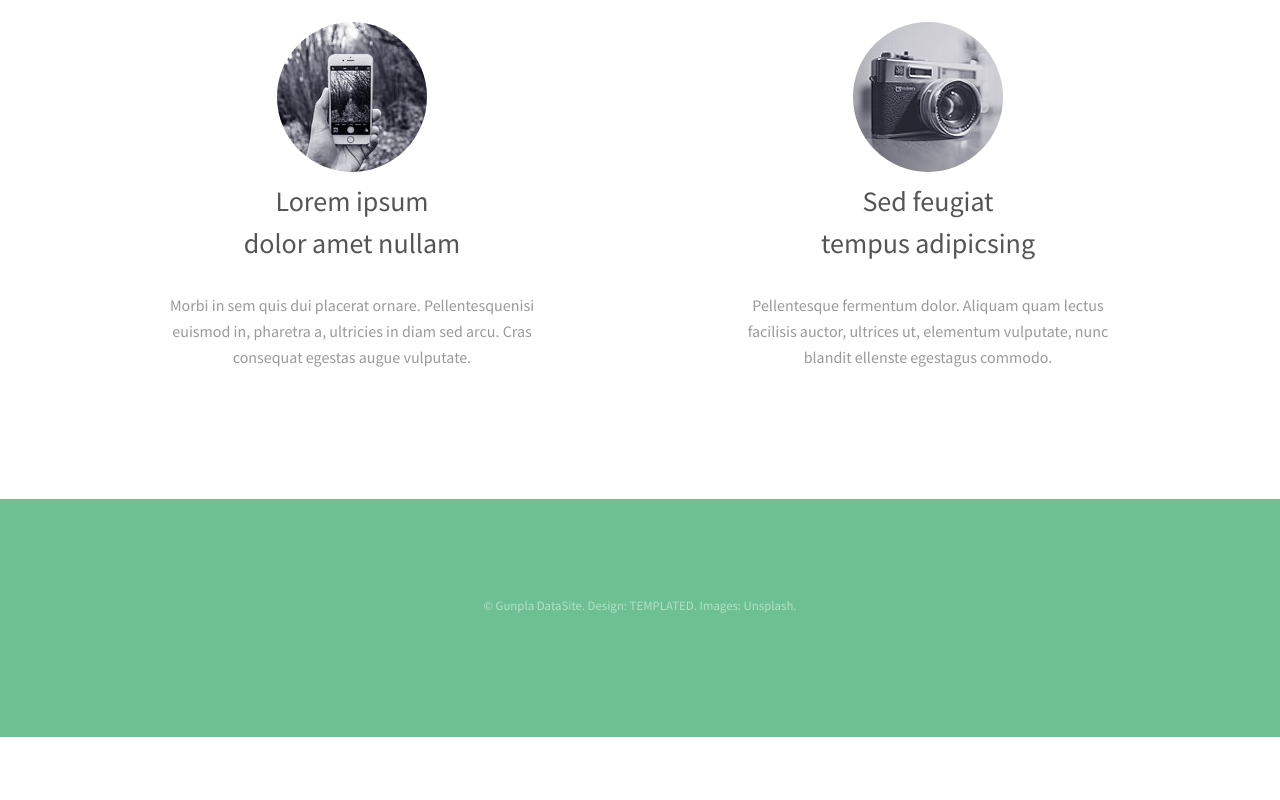
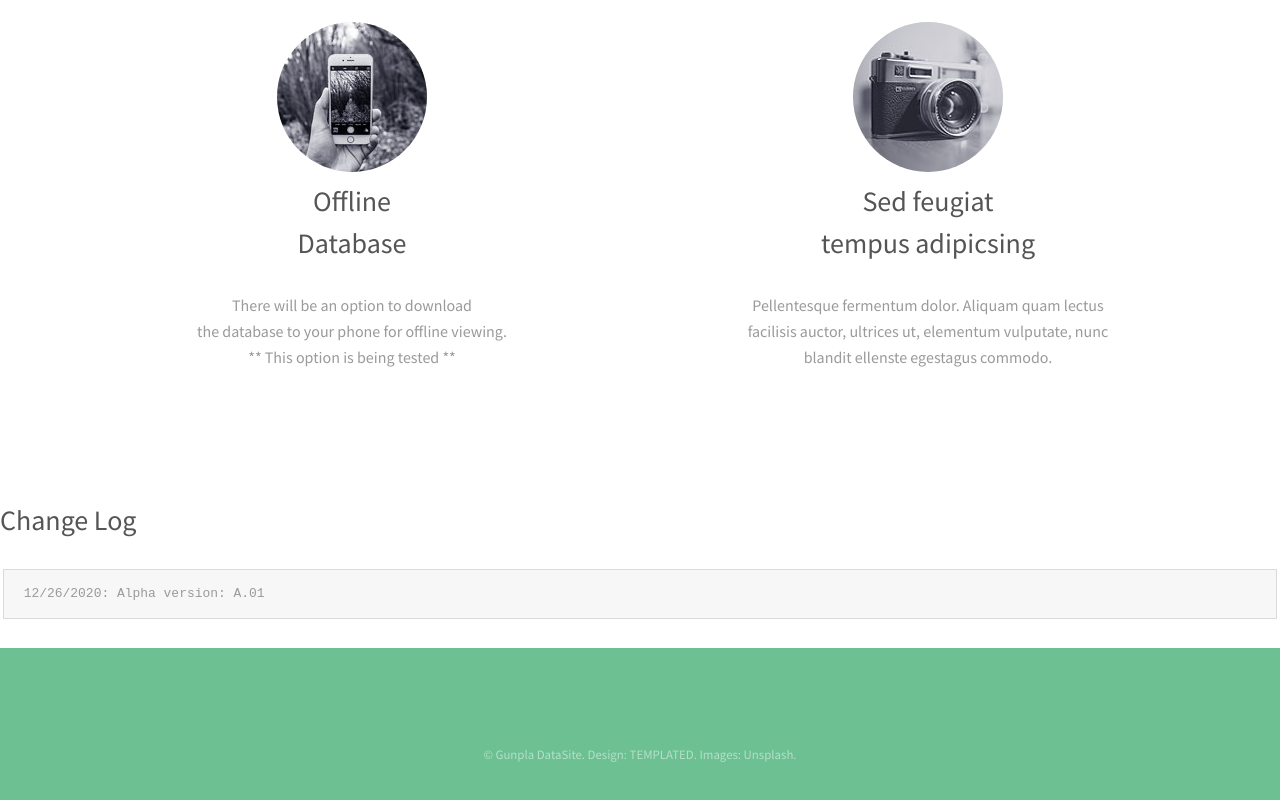
Before and after one commit to randycarrero/GunplaDatasite, a plain HTML site: page index.html in a window 1280 px wide. Shown: the part 694-1494 px from the top of the page. Before the commit the page ends 1431 px from the top, so only its background shows below. Drawn offline with Linux system fonts and the light colour scheme.

Commit message:
Text edit
text edited. also code space added

```diff
--- a/index.html
+++ b/index.html
@@ -65,9 +65,9 @@
 								<img src="images/pic01.jpg" alt="Pic 01" />
 							</div>
 							<header>
-								<h3>Lorem ipsum<br /> dolor amet nullam</h3>
+								<h3>Offline<br /> Database</h3>
 							</header>
-							<p>Morbi in sem quis dui placerat ornare. Pellentesquenisi<br />euismod in, pharetra a, ultricies in diam sed arcu. Cras<br />consequat  egestas augue vulputate.</p>
+							<p>There will be an option to download<br />the database to your phone for offline viewing.<br />** This option is being tested **</p>
 						</article>
 						<article>
 							<div class="image round">
@@ -81,7 +81,10 @@
 					</div>
 				</div>
 			</section>
-
+								<!-- Preformatted Code -->
+								<h3>Change Log</h3>
+								<pre><code>12/26/2020: Alpha version: A.01
+</code></pre>
 		<!-- Footer -->
 			<footer id="footer">
 				<div class="inner">
```
